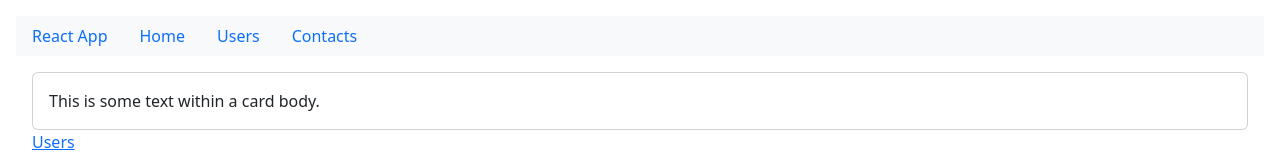
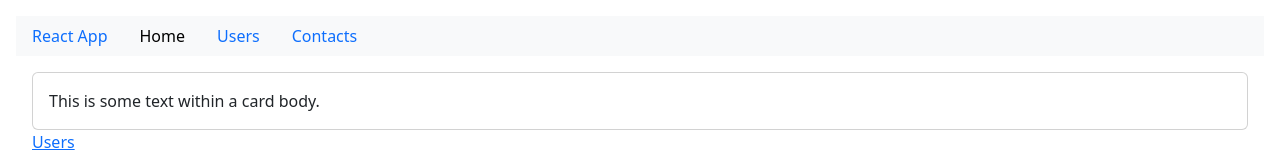
Before and after one commit to EbrahimMohamed2611/React-Intermediate-Topics, a React (Vite) app: page / in a window 1280 px wide. Shown: the top 160 px of the page. Built offline with nearby package versions, Linux system fonts and the light colour scheme.

Commit message:
styling the activated link

```diff
--- a/src/App.css
+++ b/src/App.css
@@ -1,3 +1,3 @@
-body{
-    padding: 20px;
+body {
+  padding: 20px;
 }
--- a/src/index.css
+++ b/src/index.css
@@ -0,0 +1,3 @@
+.activated {
+  color: black !important;
+}
--- a/src/routes/NavBar.tsx
+++ b/src/routes/NavBar.tsx
@@ -1,5 +1,5 @@
 import React from "react";
-import { Link } from "react-router-dom";
+import { Link, NavLink } from "react-router-dom";
 
 function NavBar() {
   return (
@@ -10,19 +10,34 @@ function NavBar() {
         </a>
       </li>
       <li className="nav-item">
-        <Link to="/" className="nav-link">
+        <NavLink
+          to="/"
+          className={({ isActive }) =>
+            isActive ? "nav-link activated" : "nav-link"
+          }
+        >
           Home
-        </Link>
+        </NavLink>
       </li>
       <li className="nav-item">
-        <Link to="/users" className="nav-link">
+        <NavLink
+          to="/users"
+          className={({ isActive }) =>
+            isActive ? "nav-link activated" : "nav-link"
+          }
+        >
           Users
-        </Link>
+        </NavLink>
       </li>
       <li className="nav-item">
-        <Link to="/contacts" className="nav-link">
+        <NavLink
+          to="/contacts"
+          className={({ isActive }) =>
+            isActive ? "nav-link activated" : "nav-link"
+          }
+        >
           Contacts
-        </Link>
+        </NavLink>
       </li>
     </ul>
   );
```
